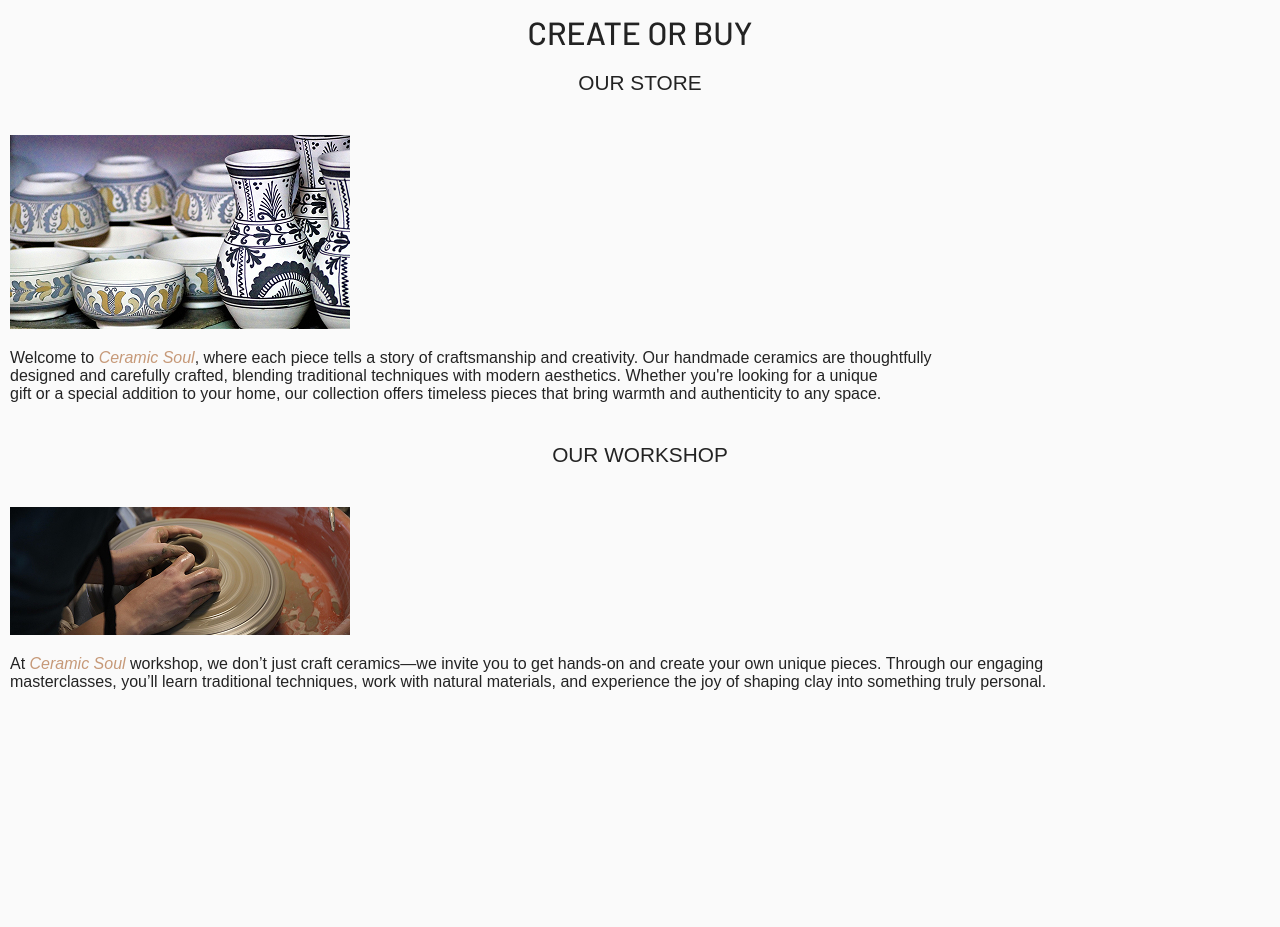
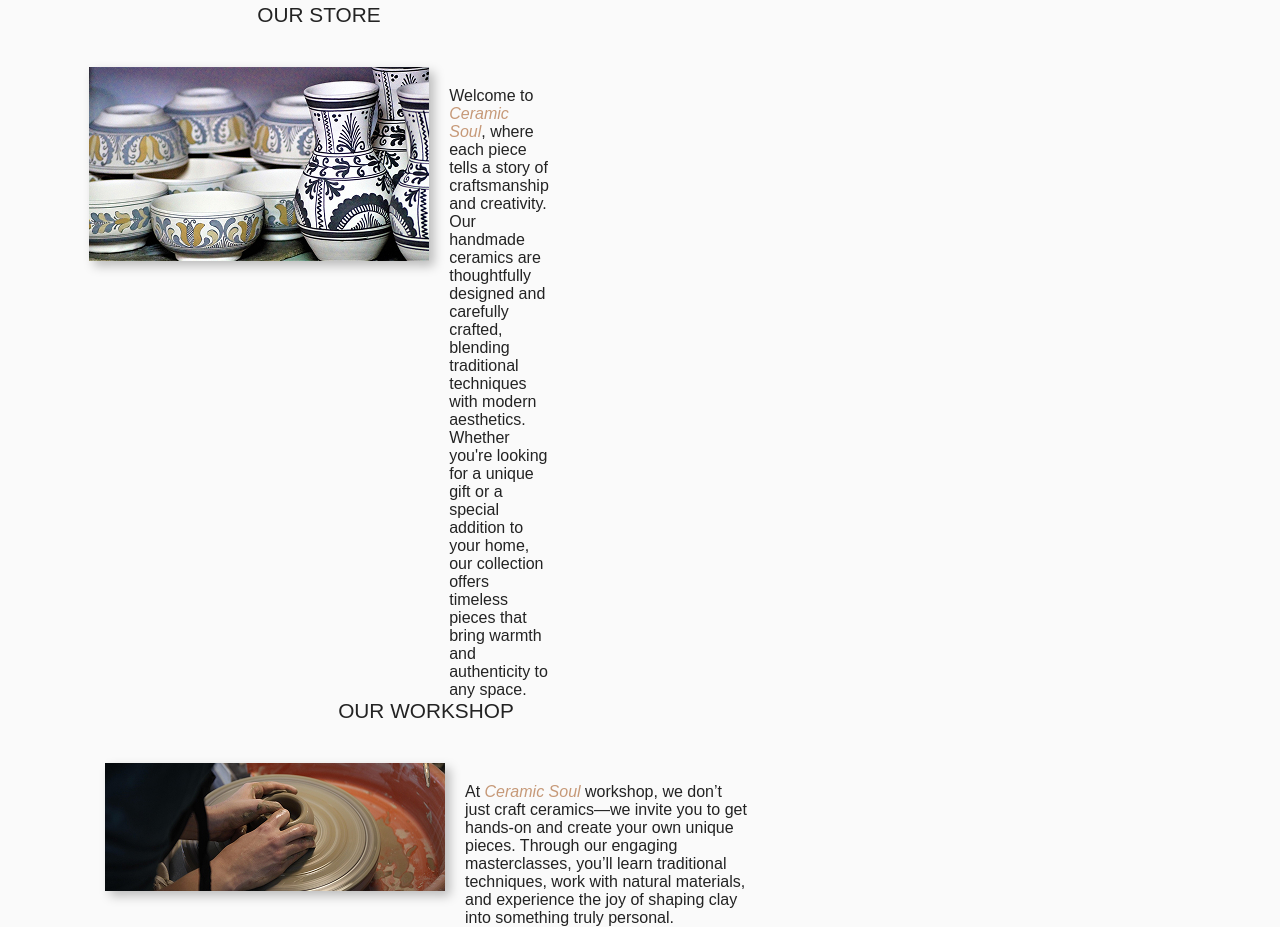
Before and after one commit to tecna-developer/ceramic, a website built with Vite: page index.html in a window 1280 px wide. Shown: the part 846-1773 px from the top of the page. Before the commit the page ends 1537 px from the top, so only its background shows below. Built offline with nearby package versions, Linux system fonts and the light colour scheme.

Commit message:
create wrapper for contentof items and start responsive design

```diff
--- a/index.html
+++ b/index.html
@@ -19,7 +19,7 @@
 
 <body>
     <section class="hero">
-        <img id="potter" src="/src/img/potter.jpg" alt="potter" />
+        <!-- <img id="potter" src="/src/img/potter.jpg" alt="potter" /> -->
         <div class="container">
             <div class="burger__menu">
                 <button class="burger__close"><span></span><span></span></button>
@@ -69,12 +69,14 @@
     <section class="activities">
         <div class="container">
             <h2 class="title__h2">create or buy</h2>
-            <div class=" pure-g activities__wrapper">
-                <div class=" pure-u-1 activities__item">
+            <div class="pure-g activities__wrapper">
+                <div class="pure-u-1 pure-u-xl-2-5 activities__item">
                     <h3 class="title__h3 activities__title">our store</h3>
-                    <img src="/src/img/activities_shop.jpg" alt="" />
+                    <div class="activities__content">
+                        <img class="activities__img" src="/src/img/activities_shop.jpg" alt="shop" />
                         <p class="activities__text">
-                        Welcome to <span class="activities__text-colored">Ceramic Soul</span>, where each piece tells a
+                            Welcome to <span class="activities__text-colored">Ceramic Soul</span>, where each piece
+                            tells a
                             story of craftsmanship and creativity. Our handmade ceramics are
                             thoughtfully designed and carefully crafted, blending traditional
                             techniques with modern aesthetics. Whether you're looking for a
@@ -83,9 +85,11 @@
                             space.
                         </p>
                     </div>
-                <div class=" pure-u-1 activities__item">
+                </div>
+                <div class="pure-u-1 pure-u-xl-3-5 activities__item">
                     <h3 class="title__h3 activities__title">our workshop</h3>
-                    <img src="/src/img/workshop.jpg" alt="workshop" />
+                    <div class="activities__content">
+                        <img id="workshop" class="activities__img" src="/src/img/workshop.jpg" alt="workshop" />
                         <p class="activities__text">
                             At <span class="activities__text-colored">Ceramic Soul</span> workshop, we don’t just craft
                             ceramics—we invite you to get hands-on and create your own unique pieces.
@@ -96,6 +100,7 @@
                     </div>
                 </div>
             </div>
+        </div>
     </section>
 
     <script type="module" src="/src/js/script.js"></script>
--- a/src/sass/base/mixin.scss
+++ b/src/sass/base/mixin.scss
@@ -6,5 +6,5 @@
 @mixin title {
     color: $dark;
     font-weight: 500;
-    line-height: auto;
+    line-height: normal;
 }
--- a/src/sass/base/variables.scss
+++ b/src/sass/base/variables.scss
@@ -4,7 +4,7 @@ $ui-active: #d9d9d9;
 $ceramic: #c69978;
 $ui-disabled: #d2d2d2;
 $ui-error: #db0c35;
-$shadow: rgba(0, 0, 0, 0.25) 5px 5px 10px 0;
+$shadow: 5px 5px 10px 0 rgba(0, 0, 0, 0.25);
 $gap-section: 60px;
 $gap-title:20px;
 
--- a/src/sass/blocks/activities.scss
+++ b/src/sass/blocks/activities.scss
@@ -5,18 +5,36 @@
     &__wrapper {
         padding-top: $gap-title;
         row-gap: 40px;
+        // align-items: center;
+        // justify-content: center;
     }
     &__title {
         text-align: center;
         margin-bottom: 40px;
     }
+    &__content {
+        display: flex;
+        flex-direction: column;
+        align-items: center;
+        justify-content: center;
+        row-gap: 20px;
+    }
+    &__img {
+        width: 100%;;
+        object-fit: cover;
+        box-shadow: $shadow;
+    }
+    // #workshop {
+    //     height: 128px;
+    // }
     &__text {
         padding-block-start: 20px;
         font-size: 16px;
         font-weight: 400;
         line-height: normal;
         color: $dark;
-        text-wrap-style: balance;
+        text-wrap-style: pretty;
+        // width: 340px;
         &-colored {
             color: $ceramic;
             font-weight: 500;
@@ -24,3 +42,29 @@
         }
     }
 }
+@media screen and (min-width:768px) {
+    .activities {
+        padding: 60px 95px 0 95px;
+        &__content {
+            column-gap: 25px;
+        }
+
+    }
+}
+
+
+
+@media screen and (min-width: 1280px) {
+    .activities {
+        &__wrapper {
+            row-gap: 0;
+            column-gap: 20px;
+        }
+        &__content {
+            flex-direction: row;
+            align-items: flex-start;
+            justify-content: center;
+            column-gap: 20px;
+        }
+    }
+}
--- a/src/sass/blocks/hero.scss
+++ b/src/sass/blocks/hero.scss
@@ -44,7 +44,6 @@
 
 @media screen and (min-width: 1200px) {
     .hero {
-        height: 100vh;
         position: relative;
         #potter {
             display: block;
```
Lines whose indentation alone changed are shown as unchanged.
